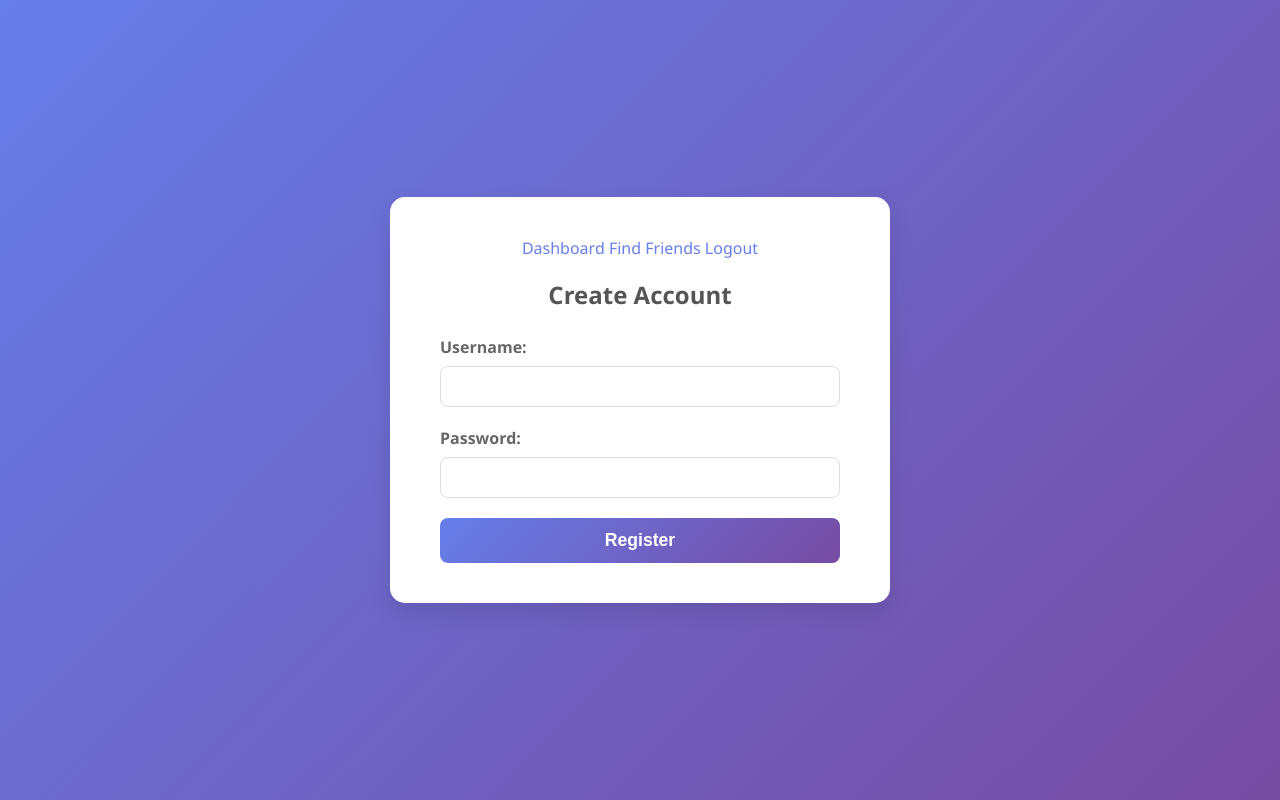
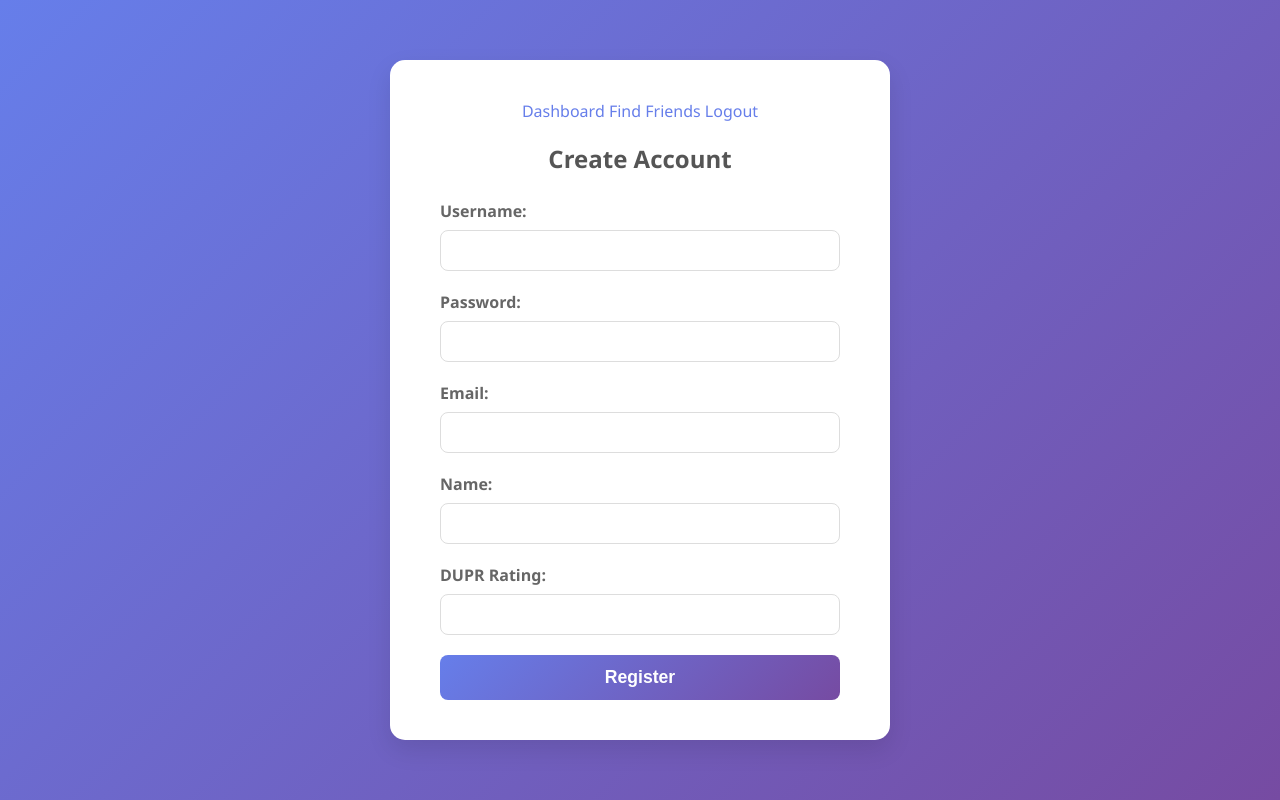
Before and after one commit to brewmarsh/pickaladder, a Flask app: page /register in a window 1280 px wide. Run offline with Flask 2, Linux system fonts and the light colour scheme; some libraries are stand-ins or nearby versions.

Commit message:
Fix registration and restore missing fields

```diff
--- a/app.py
+++ b/app.py
@@ -46,12 +46,15 @@ def register():
     if request.method == 'POST':
         username = request.form['username']
         password = request.form['password']
+        email = request.form['email']
+        name = request.form['name']
+        dupr_rating = request.form['dupr_rating']
         hashed_password = generate_password_hash(password, method='pbkdf2:sha256')
         conn = get_db_connection()
         cur = conn.cursor()
         try:
-            cur.execute('INSERT INTO users (username, password) VALUES (%s, %s)',
-                        (username, hashed_password))
+            cur.execute('INSERT INTO users (username, password, email, name, dupr_rating) VALUES (%s, %s, %s, %s, %s)',
+                        (username, hashed_password, email, name, dupr_rating))
             conn.commit()
         except:
             conn.rollback()
--- a/templates/register.html
+++ b/templates/register.html
@@ -16,6 +16,12 @@
                 <input type="text" id="username" name="username" required>
                 <label for="password">Password:</label>
                 <input type="password" id="password" name="password" required>
+                <label for="email">Email:</label>
+                <input type="email" id="email" name="email">
+                <label for="name">Name:</label>
+                <input type="text" id="name" name="name">
+                <label for="dupr_rating">DUPR Rating:</label>
+                <input type="number" step="0.01" id="dupr_rating" name="dupr_rating">
                 <input type="submit" value="Register">
             </form>
         </div>
```
